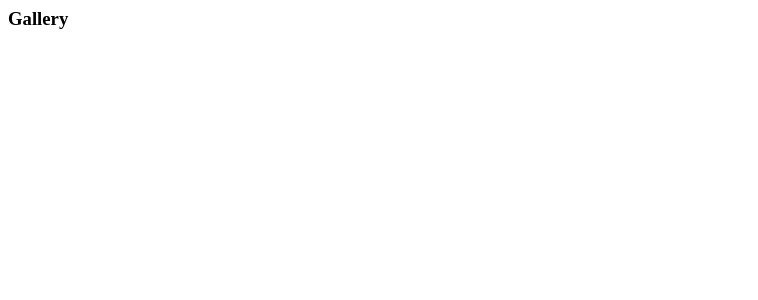
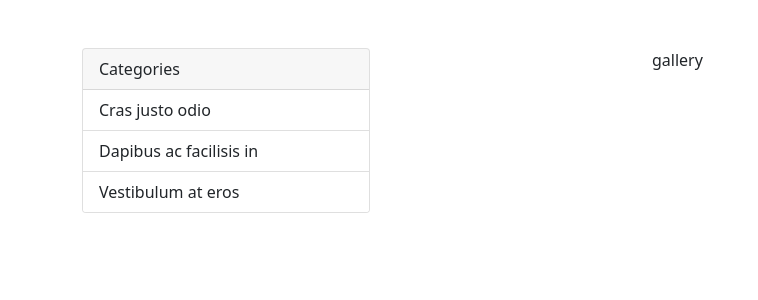
Before and after one commit to Kizito-Alberrt/gallery-palor, a Django app: page / in a window 1280 px wide. Before the commit the part shown is almost empty. Shown: the top 300 px of the page, without its empty margins (0-758 px from the left). Run offline with Django 3.2, Linux system fonts and the light colour scheme.

Commit message:
addedbody text in gallery.html

```diff
--- a/palor/templates/photos/gallery.html
+++ b/palor/templates/photos/gallery.html
@@ -1 +1,43 @@
-<h3>Gallery</h3>
+<!DOCTYPE html>
+<html lang="en">
+<head>
+    <meta charset="UTF-8">
+    <meta http-equiv="X-UA-Compatible" content="IE=edge">
+    <meta name="viewport" content="width=device-width, initial-scale=1.0">
+    <title>Gallery</title>
+
+    <!-- CSS only -->
+<link href="https://cdn.jsdelivr.net/npm/bootstrap@5.0.0-beta3/dist/css/bootstrap.min.css" rel="stylesheet" integrity="sha384-eOJMYsd53ii+scO/bJGFsiCZc+5NDVN2yr8+0RDqr0Ql0h+rP48ckxlpbzKgwra6" crossorigin="anonymous">
+</head>
+<body class='m-5'>
+    <div class="container">
+        <div class="row">
+
+          <div class="col-sm">
+            <div class="card" style="width: 18rem;">
+                <div class="card-header">
+                  Categories
+                </div>
+                <ul class="list-group list-group-flush">
+                  <li class="list-group-item">Cras justo odio</li>
+                  <li class="list-group-item">Dapibus ac facilisis in</li>
+                  <li class="list-group-item">Vestibulum at eros</li>
+                </ul>
+              </div>
+          </div>
+
+          <div class="col-sm">
+            gallery
+          </div>
+
+        </div>
+      </div>
+
+
+
+
+    </div>
+
+
+</body>
+</html>
```
